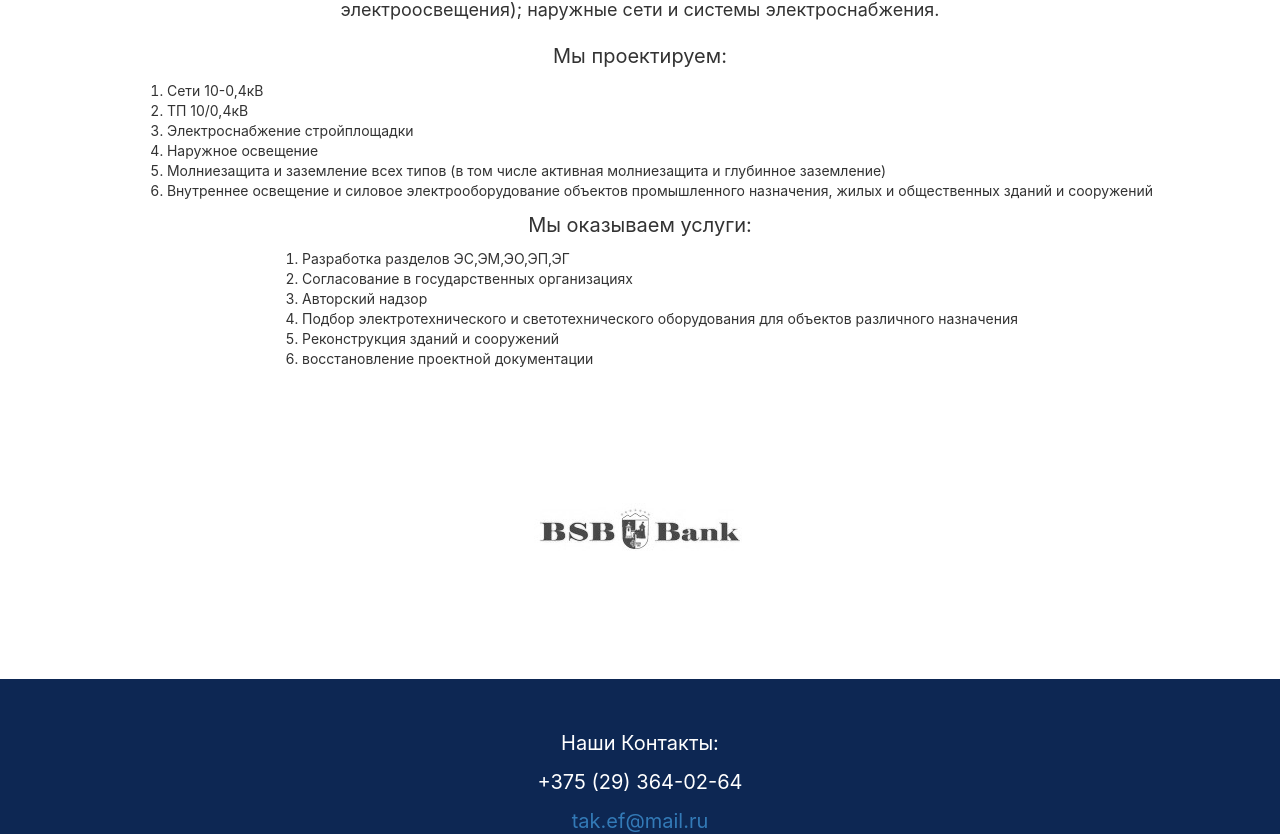
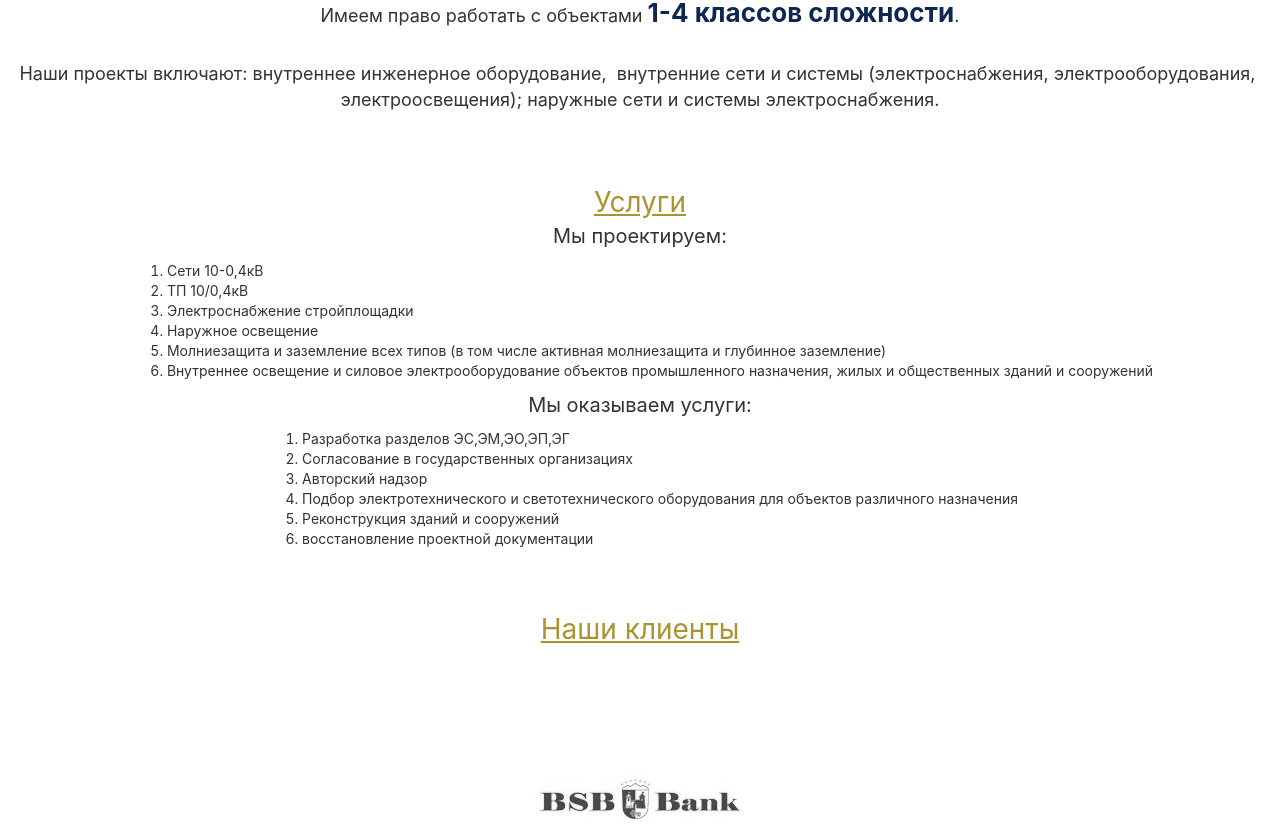
Before and after one commit to Pulitzier/home, a React (Create React App) app: page / in a window 1280 px wide. Shown: the part 1796-2630 px from the top of the page. Built offline with nearby package versions, Linux system fonts and the light colour scheme.

Commit message:
Add headings to each section

```diff
--- a/src/components/AboutSection/index.js
+++ b/src/components/AboutSection/index.js
@@ -5,6 +5,7 @@ import { faCarSide, faBusinessTime, faHandshake, faHandHoldingUsd } from '@forta
 let About = (props) => {
 	return (
 		<section id="about">
+			<header>О Нас</header>
 			<p>
 				Опыт работы <span className="exclamation">более 15 лет</span> и более <span className="exclamation">140</span> качественно выполненных проектов
 			</p>
--- a/src/components/App/App.js
+++ b/src/components/App/App.js
@@ -71,7 +71,6 @@ class App extends Component {
               <a href="/">Главная</a>
               <a href="#about">О Нас</a>
               <a href="#services">Услуги</a>
-              <a href="#portfolio">Портфолио</a>
               <a href="#clients">Наши Заказчики</a>
               <a href="#contact-us">Контакты</a>
             </section> :
--- a/src/components/App/style.css
+++ b/src/components/App/style.css
@@ -48,3 +48,11 @@ section {
   section p {
     width: 100%;
     text-align: center; }
+
+header:not(.brand-header) {
+  display: inline-block;
+  clear: both;
+  padding-top: 50px;
+  color: #ab9332;
+  font-size: 28px;
+  text-decoration: underline; }
--- a/src/components/App/style.scss
+++ b/src/components/App/style.scss
@@ -60,3 +60,12 @@ section {
     text-align: center;
   }
 }
+
+header:not(.brand-header) {
+  display: inline-block;
+  clear: both;
+  padding-top: 50px;
+  color: $base-color;
+  font-size: 28px;
+  text-decoration: underline;
+}
--- a/src/components/ClientsSection/index.js
+++ b/src/components/ClientsSection/index.js
@@ -23,6 +23,7 @@ export default class Clients extends Component {
 	render() {
 		return (
 			<section id="clients">
+				<header>Наши клиенты</header>
 				<ul id="slides">
 					<li className="slide showing">
 						<img src={akd} />
--- a/src/components/ClientsSection/style.css
+++ b/src/components/ClientsSection/style.css
@@ -1,11 +1,13 @@
-#slides {
+#clients {
+  display: block; }
+  #clients #slides {
     position: relative;
     height: 300px;
     padding: 0px;
     margin: 0px;
     list-style-type: none;
     width: 100%; }
-  #slides .slide {
+    #clients #slides .slide {
       position: absolute;
       display: flex;
       align-items: center;
@@ -19,8 +21,8 @@
       -moz-transition: opacity 1s;
       -o-transition: opacity 1s;
       transition: opacity 1s; }
-    #slides .slide.showing {
+      #clients #slides .slide.showing {
         opacity: 1;
         z-index: 2; }
-    #slides .slide img {
+      #clients #slides .slide img {
         filter: grayscale(100%); }
--- a/src/components/ClientsSection/style.scss
+++ b/src/components/ClientsSection/style.scss
@@ -1,3 +1,5 @@
+#clients {
+  display: block;
   #slides {
     position: relative;
     height: 300px;
@@ -8,7 +10,6 @@
 
     .slide {
       position: absolute;
-    //left: 0px;
       display: flex;
       align-items: center;
       justify-content: center;
@@ -28,3 +29,4 @@
       img { filter: grayscale(100%) }
     }
   }
+}
--- a/src/components/ContactUsSection/index.js
+++ b/src/components/ContactUsSection/index.js
@@ -3,7 +3,7 @@ import React from 'react';
 let ContactUsSection = (props) => {
 	return (
 		<section id="contact-us">
-			<p>Наши Контакты:</p>
+			<header>Наши Контакты</header>
 			<p>+375 (29) 364-02-64</p>
 			<a href="mailto:tak.ef@mail.ru">tak.ef@mail.ru</a>
 			<p>Режим работы:</p>
--- a/src/components/ServicesSection/index.js
+++ b/src/components/ServicesSection/index.js
@@ -3,6 +3,7 @@ import React from "react";
 let ServicesSection = (props) => {
 	return (
 		<section id="services">
+			<header>Услуги</header>
 			<p>Мы проектируем:</p>
 			<ul>
 				<li>Сети 10-0,4кВ</li>
--- a/src/styles/index.css
+++ b/src/styles/index.css
@@ -49,6 +49,14 @@ section {
   section p {
     width: 100%;
     text-align: center; }
+
+header:not(.brand-header) {
+  display: inline-block;
+  clear: both;
+  padding-top: 50px;
+  color: #ab9332;
+  font-size: 28px;
+  text-decoration: underline; }
 
 .brand-header {
   background-color: #fff;
@@ -163,14 +171,16 @@ section {
       justify-content: center;
       margin-bottom: 10px; }
 
-#slides {
+#clients {
+  display: block; }
+  #clients #slides {
     position: relative;
     height: 300px;
     padding: 0px;
     margin: 0px;
     list-style-type: none;
     width: 100%; }
-  #slides .slide {
+    #clients #slides .slide {
       position: absolute;
       display: flex;
       align-items: center;
@@ -184,10 +194,10 @@ section {
       -moz-transition: opacity 1s;
       -o-transition: opacity 1s;
       transition: opacity 1s; }
-    #slides .slide.showing {
+      #clients #slides .slide.showing {
         opacity: 1;
         z-index: 2; }
-    #slides .slide img {
+      #clients #slides .slide img {
         filter: grayscale(100%); }
 
 #contact-us {
```
Lines whose indentation alone changed are shown as unchanged.
